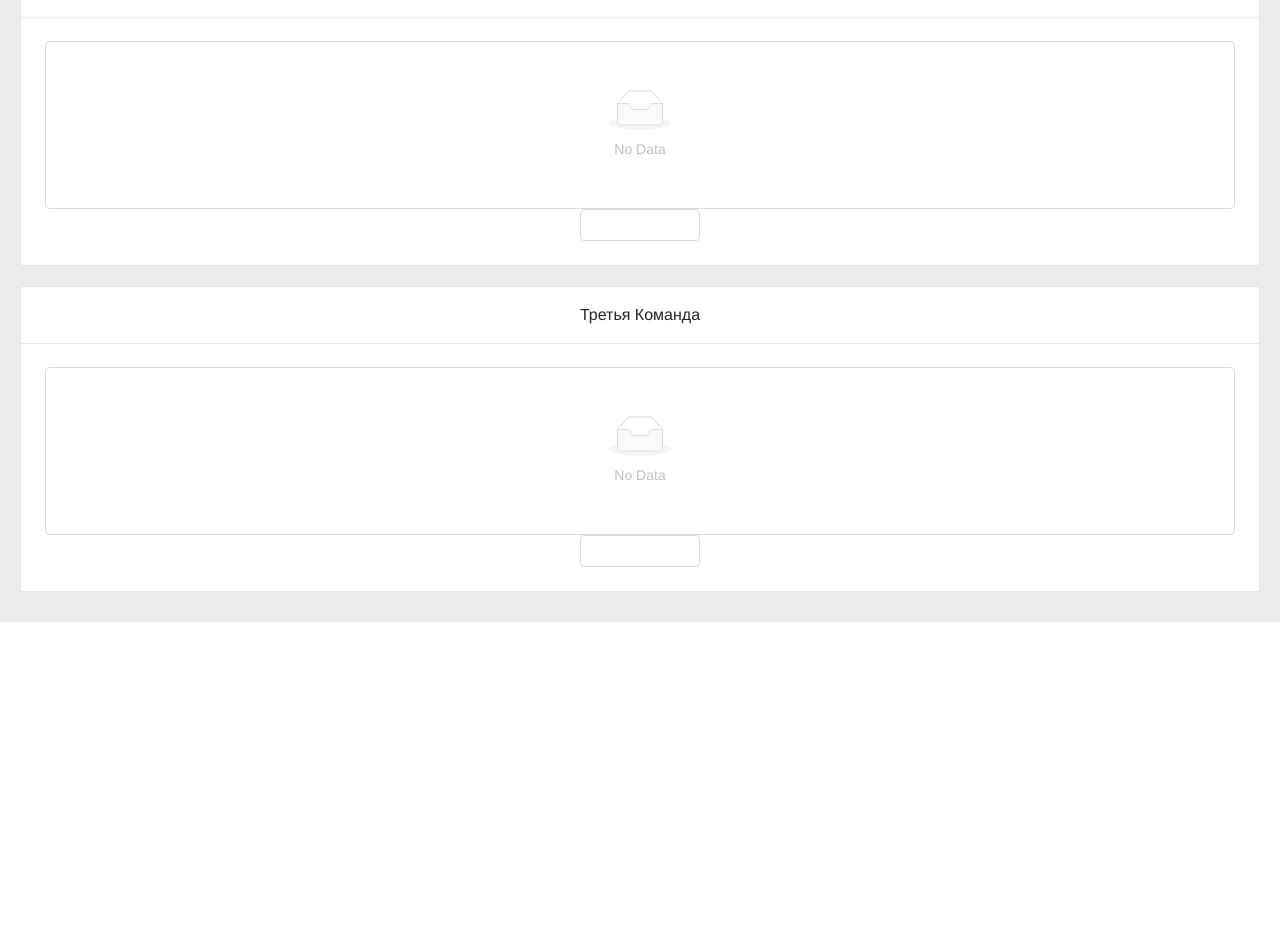
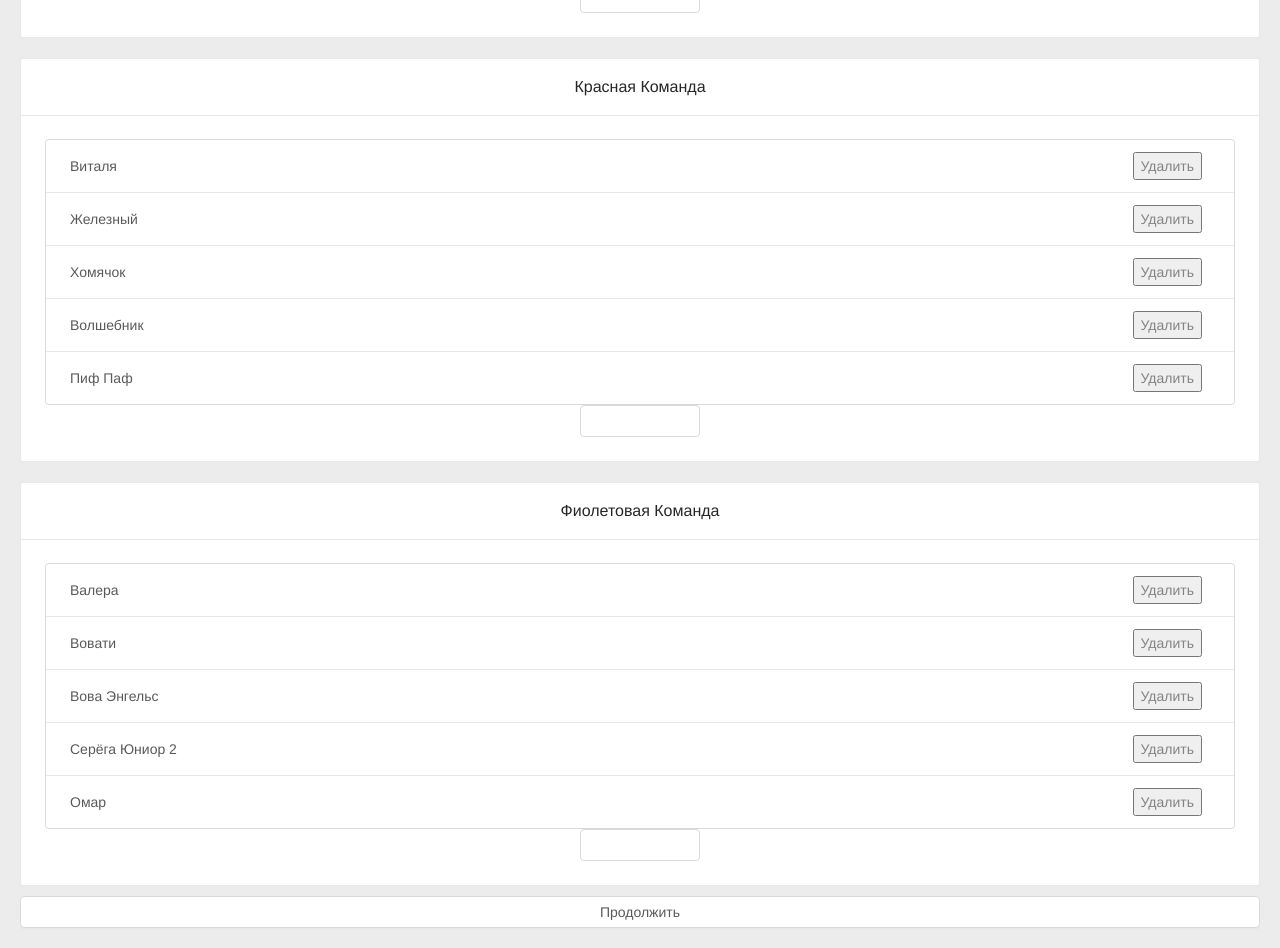
Before and after one commit to Football-Leader/Football-Leader-App, a Vue app: page /game in a window 1280 px wide. Shown: the part 460-1408 px from the top of the page. Before the commit the page ends 1082 px from the top, so only its background shows below. Built offline with nearby package versions, Linux system fonts and the light colour scheme.

Commit message:
Implement "GameForm" page (particularly)

```diff
--- a/src/components/GameForm.vue
+++ b/src/components/GameForm.vue
@@ -1,11 +1,174 @@
 <template>
   <div>
-    Game Form View
+    <a-modal
+        :visible="chooseTeamsModalIsVisible"
+        title="Выберите две команды, которые начнут играть первыми"
+        :ok-button-props="{ props: { disabled: !teamsModalCanBeClosed } }"
+        :cancel-button-props="{ props: { disabled: true } }"
+        @ok="createFirstGame"
+    >
+      <div>
+        <div>
+          <a-select default-value="" style="width: 120px" @change="selectFirstTeam">
+            <a-select-option v-for="team in teams" :key="team.id" :value="team.id" >
+              {{team.name}}
+            </a-select-option>
+          </a-select>
+        </div>
+        <div>
+          <a-select default-value="" style="width: 120px" @change="selectSecondTeam">
+            <a-select-option  v-for="team in teams" :key="team.id" :value="team.id">
+              {{team.name}}
+            </a-select-option>
+          </a-select>
+        </div>
+      </div>
+    </a-modal>
+    <div class="current-game" v-if="!chooseTeamsModalIsVisible">
+      <a-row>
+        <a-col :span="8">
+          <div class="team-name">{{firstTeamName}}</div>
+          <div class="team-players">
+            <a-button block v-for="playerId in firstTeamPlayers" :key="playerId">{{getPlayerName(playerId)}}</a-button>
+          </div>
+        </a-col>
+        <a-col :span="8">
+          <div class="score">{{firstTeamScore}}:{{secondTeamScore}}</div>
+
+          <a-button block class="start-the-game-btn" type="primary" @click="startCurrentGame" v-if="!currentGameHasStarted">Начать игру!!!</a-button>
+          <div v-else class="time-left">
+            {{timeLeftFormatted}}
+          </div>
+        </a-col>
+        <a-col :span="8">
+          <div class="team-name">{{secondTeamName}}</div>
+          <div class="team-players">
+            <a-button block v-for="playerId in secondTeamPlayers" :key="playerId">{{getPlayerName(playerId)}}</a-button>
+          </div>
+        </a-col>
+      </a-row>
+    </div>
   </div>
 </template>
 
 <script>
+import { mapState, mapMutations } from 'vuex';
+
 export default {
   name: 'game-form-view',
+  data() {
+    return {
+      firstTeamId: null,
+      secondTeamId: null,
+      currentGameHasStarted: false,
+      timeLeft: 7 * 60,
+    };
+  },
+  methods: {
+    ...mapMutations(['initFirstGame']),
+    getTeamName(teamId) {
+      return this.getTeamById(teamId).name;
+    },
+    getPlayerName(playerId) {
+      return this.players.find(({ id }) => id === playerId).name;
+    },
+    getTeamById(teamId) {
+      return this.currentGameDay.teams.find(({ id }) => id === teamId);
+    },
+    startCurrentGame() {
+      this.currentGameHasStarted = true;
+      const counterId = setInterval(() => {
+        this.timeLeft -= 1;
+      }, 1000);
+
+      setTimeout(() => {
+        clearInterval(counterId);
+      }, 1000 * 7 * 60);
+    },
+    selectFirstTeam(id) {
+      this.firstTeamId = id;
+    },
+    selectSecondTeam(id) {
+      this.secondTeamId = id;
+    },
+    createFirstGame() {
+      this.initFirstGame({
+        game: {
+          firstTeamId: this.firstTeamId,
+          secondTeamId: this.secondTeamId,
+          firstTeamScore: 0,
+          secondTeamScore: 0,
+        },
+      });
+    },
+  },
+  computed: {
+    ...mapState(['currentGameDay', 'players']),
+    timeLeftFormatted() {
+      const minutes = Math.floor(this.timeLeft / 60);
+      let seconds = `${this.timeLeft % 60}`;
+
+      if (seconds.length === 1) {
+        seconds = `0${seconds}`;
+      }
+
+      if (minutes) {
+        return `Осталось ${minutes}:${seconds}`;
+      }
+
+      return `Осталось ${seconds} секунд`;
+    },
+    chooseTeamsModalIsVisible() {
+      return !this.currentGameDay.currentGame;
+    },
+    teams() {
+      const allTeams = this.currentGameDay.teams;
+      const selectedTeams = [this.firstTeamId, this.secondTeamId].filter(Boolean);
+
+      return allTeams.filter(({ id }) => !selectedTeams.includes(id));
+    },
+    teamsModalCanBeClosed() {
+      return this.firstTeamId && this.secondTeamId;
+    },
+    firstTeamName() {
+      const teamId = this.currentGameDay.currentGame.firstTeamId;
+      return this.getTeamName(teamId);
+    },
+    secondTeamName() {
+      const teamId = this.currentGameDay.currentGame.secondTeamId;
+      return this.getTeamName(teamId);
+    },
+    firstTeamScore() {
+      return this.currentGameDay.currentGame.firstTeamScore;
+    },
+    secondTeamScore() {
+      return this.currentGameDay.currentGame.secondTeamScore;
+    },
+    firstTeamPlayers() {
+      return this.getTeamById(this.currentGameDay.currentGame.firstTeamId).players;
+    },
+    secondTeamPlayers() {
+      return this.getTeamById(this.currentGameDay.currentGame.secondTeamId).players;
+    },
+  },
 }
 </script>
+
+<style scoped>
+  .team-name {
+    font-size: 20px;
+  }
+
+  .score {
+    font-size: 30px;
+  }
+
+  .start-the-game-btn {
+    margin-top: 50px;
+  }
+
+  .time-left {
+    margin-top: 50px;
+    font-size: 25px;
+  }
+</style>
--- a/src/components/GameFormSetup.vue
+++ b/src/components/GameFormSetup.vue
@@ -20,21 +20,15 @@
         </a-col>
       </a-row>
 
-        <router-link
-          v-if="teams.every(team => team.players.length === 5)"
-          :to="{ name: 'process' }"
-          v-slot="{ navigate }"
-        >
-          <a-button block @click="navigate" class="button">
+
+      <a-button block @click="next" class="button" v-if="teams.every(team => team.players.length === 5)">
             Продолжить
-          </a-button>
-        </router-link>
-
+      </a-button>
     </div>
 </template>
 
 <script>
-import { mapState } from 'vuex';
+import { mapState, mapMutations } from 'vuex';
 
 export default {
   name: 'game-form-setup-view',
@@ -42,16 +36,37 @@ export default {
     return {
       teams: [
         {
-          name: 'Первая Команда',
-          players: [],
+          name: 'Жёлтая Команда',
+          id: 1,
+          players: [
+            '1',
+            '2',
+            '3',
+            '4',
+            '5',
+          ],
         },
         {
-          name: 'Вторая Команда',
-          players: [],
+          name: 'Красная Команда',
+          id: 2,
+          players: [
+            '6',
+            '7',
+            '8',
+            '9',
+            '10',
+          ],
         },
         {
-          name: 'Третья Команда',
-          players: [],
+          name: 'Фиолетовая Команда',
+          id: 3,
+          players: [
+            '11',
+            '12',
+            '13',
+            '14',
+            '15',
+          ],
         },
       ],
     };
@@ -65,6 +80,7 @@ export default {
     },
   },
   methods: {
+    ...mapMutations(['createGameDay']),
     handleChange(team, value) {
       this.teams.splice(
           this.teams.findIndex(t => t.name === team.name),
@@ -89,6 +105,10 @@ export default {
         newTeam,
       );
     },
+    next() {
+      this.createGameDay({ teams: this.teams });
+      this.$router.push({ name: 'process' });
+    },
   },
 }
 </script>
--- a/src/store/index.js
+++ b/src/store/index.js
@@ -12,23 +12,7 @@ const store = new Vuex.Store({
     players,
     completedGameDays: [],
     currentGameDay: {
-      teams: [
-        {
-          name: 'Команда 1',
-          id: generateId(),
-          playersIds: [],
-        },
-        {
-          name: 'Команда 2',
-          id: generateId(),
-          playersIds: [],
-        },
-        {
-          name: 'Команда 3',
-          id: generateId(),
-          playersIds: [],
-        }
-      ],
+      teams: [],
       completedGames: [],
       currentGame: null,
     },
@@ -47,6 +31,9 @@ const store = new Vuex.Store({
     createGameDay(state, { teams }) {
       state.currentGameDay.teams = teams;
     },
+    initFirstGame(state, { game }) {
+      state.currentGameDay.currentGame = game;
+    },
   },
 });
 
--- a/src/store/players.js
+++ b/src/store/players.js
@@ -1,29 +1,68 @@
-import { generateId } from '@/utils/generateId';
-
-const newPlayer = (name) => {
-  return {
-    id: generateId(),
-    name,
-  };
-};
-
 const players = [
-  'Миша Блэк Бразе',
-  'Миксер',
-  'Темп',
-  'Серёга Юниор',
-  'Витя Маркс',
-  'Костя',
-  'Виталя',
-  'Железный',
-  'Хомячок',
-  'Волшебник',
-  'Пиф Паф',
-  'Валера',
-  'Вовати',
-  'Вова Энгельс',
-  'Серёга Юниор 2',
-  'Омар',
-].map(p => newPlayer(p));
+  {
+    id: '0',
+    name: 'Миша Блэк Бразе',
+  },
+  {
+    id: '1',
+    name: 'Миксер',
+  },
+  {
+    id: '2',
+    name: 'Темп',
+  },
+  {
+    id: '3',
+    name: 'Серёга Юниор',
+  },
+  {
+    id: '4',
+    name: 'Витя Маркс',
+  },
+  {
+    id: '5',
+    name: 'Костя',
+  },
+  {
+    id: '6',
+    name: 'Виталя',
+  },
+  {
+    id: '7',
+    name: 'Железный',
+  },
+  {
+    id: '8',
+    name: 'Хомячок',
+  },
+  {
+    id: '9',
+    name: 'Волшебник',
+  },
+  {
+    id: '10',
+    name: 'Пиф Паф',
+  },
+  {
+    id: '11',
+    name: 'Валера',
+  },
+  {
+    id: '12',
+    name: 'Вовати',
+  },
+  {
+    id: '13',
+    name: 'Вова Энгельс',
+  },
+  {
+    id: '14',
+    name: 'Серёга Юниор 2',
+  },
+  {
+    id: '15',
+    name: 'Омар',
+  },
+];
 
 export default players;
```
